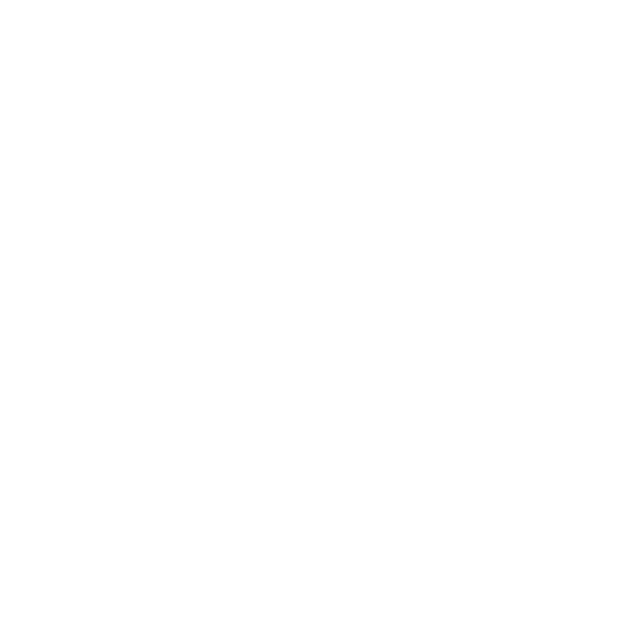
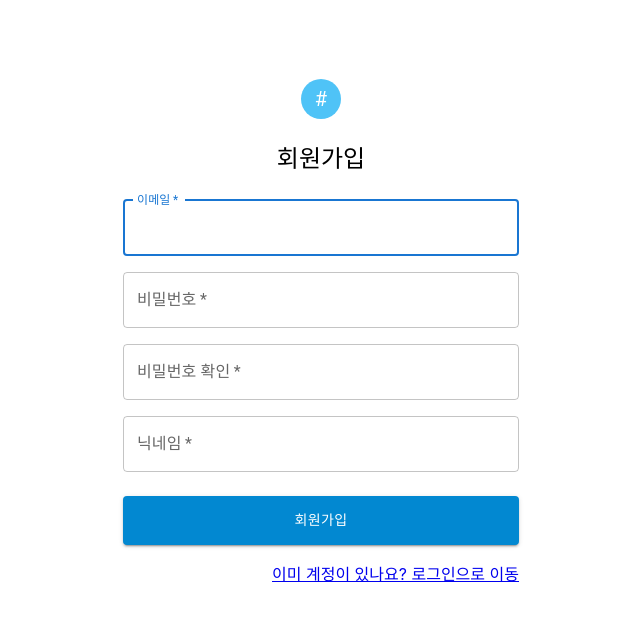
Before and after one commit to pji0219/git-test-4, a React (Create React App) app: page /signup1 in a window 1280 px wide. Before the commit this address had no page. Shown: the top 620 px of the page, without its empty margins (319-959 px from the left). Built offline with nearby package versions, Linux system fonts and the light colour scheme.

Commit message:
회원 가입 페이지 추가

```diff
--- a/src/App.js
+++ b/src/App.js
@@ -3,6 +3,7 @@
 import Item from './pages/Item';
 import Join from './pages/Join';
 import Login from './pages/Login';
+import Signup1 from './pages/Signup1';
 
 function App() {
   return (
@@ -11,6 +12,7 @@
       <Route path="/item" element={<Item />} />
       <Route path="/join" element={<Join />} />
       <Route path="/login" element={<Login />} />
+      <Route path="/signup1" element={<Signup1 />} />
     </Routes>
   );
 }
--- /dev/null
+++ b/src/pages/Signup1.jsx
@@ -0,0 +1,49 @@
+import { Avatar, Grid, TextField, Typography, Button } from '@mui/material';
+import LoadingButton from '@mui/lab/LoadingButton';
+import { Box, Container } from '@mui/system';
+import React from 'react';
+import { Link } from 'react-router-dom';
+import Header from '../components/Header';
+import Footer from '../components/Footer';
+import { lightBlue } from '@mui/material/colors';
+
+export default function Signup1() {
+    return (
+        <Container component="main" maxWidth="xs">
+            <Box sx={{
+                display: 'flex',
+                flexDirection: 'column',
+                height: '80vh',
+                alignItems: 'center',
+                justifyContent: 'center',
+            }}>
+                <Avatar sx={{ m: 3, bgcolor: lightBlue[300] }}>#</Avatar>
+                <Typography component="h1" variant="h5">회원가입</Typography>
+                <Box component="form" noValidate sx={{ mt: 3 }} >
+                    <Grid container spacing={2}>
+                        <Grid item xs={12}>
+                            <TextField name="email" required fullWidth label="이메일" autoFocus autoComplete="off" />
+                        </Grid>
+                        <Grid item xs={12}>
+                            <TextField name="password" type="password" required fullWidth label="비밀번호" autoComplete="off" />
+                        </Grid>
+                        <Grid item xs={12}>
+                            <TextField name="confirmPassword" type="password" required fullWidth label="비밀번호 확인" autoComplete="off" />
+                        </Grid>
+                        <Grid item xs={12}>
+                            <TextField name="nickname" required fullWidth label="닉네임" autoComplete="off" />
+                        </Grid>
+                    </Grid>
+                    <LoadingButton type="submit" fullWidth variant="contained" sx={{ mt: 3, mb: 2, bgcolor: lightBlue[700], height: '3.5em' }}>회원가입</LoadingButton>
+                    <Grid container justifyContent="flex-end">
+                        <Grid item>
+                            <Link to="/login">이미 계정이 있나요? 로그인으로 이동</Link>
+                        </Grid>
+                    </Grid>
+                </Box>
+            </Box>
+        </Container>
+
+
+    )
+}
```
